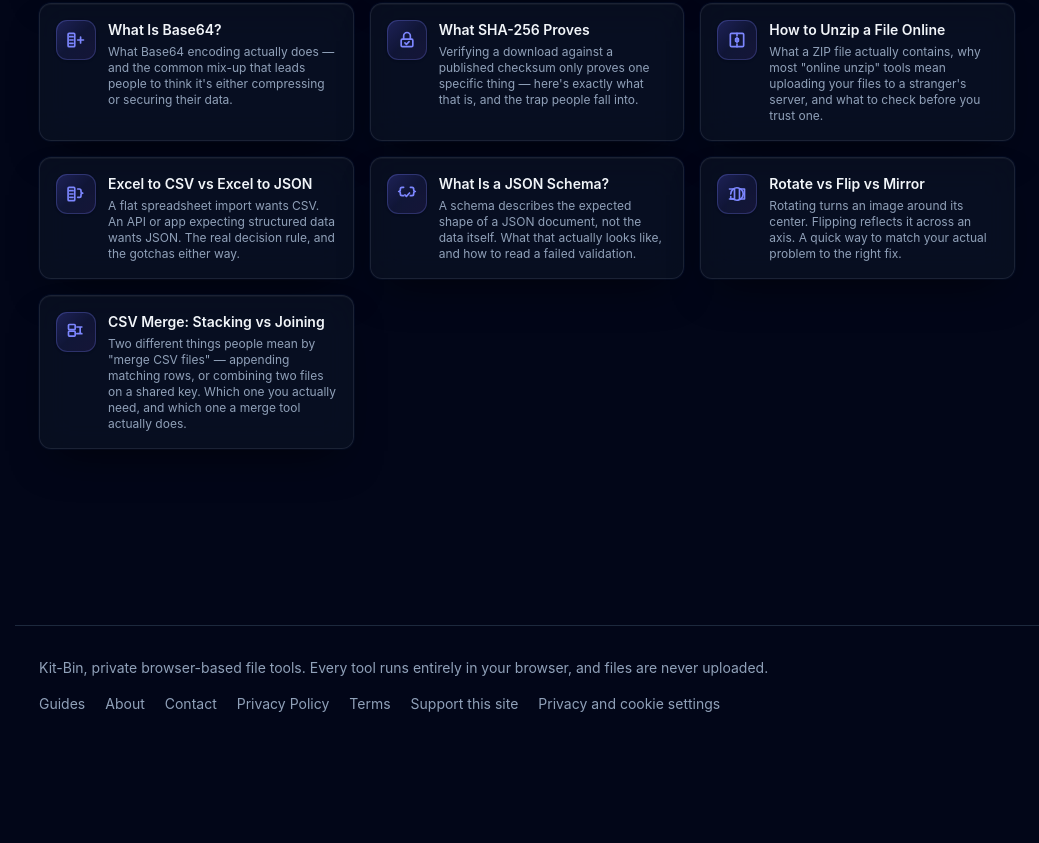
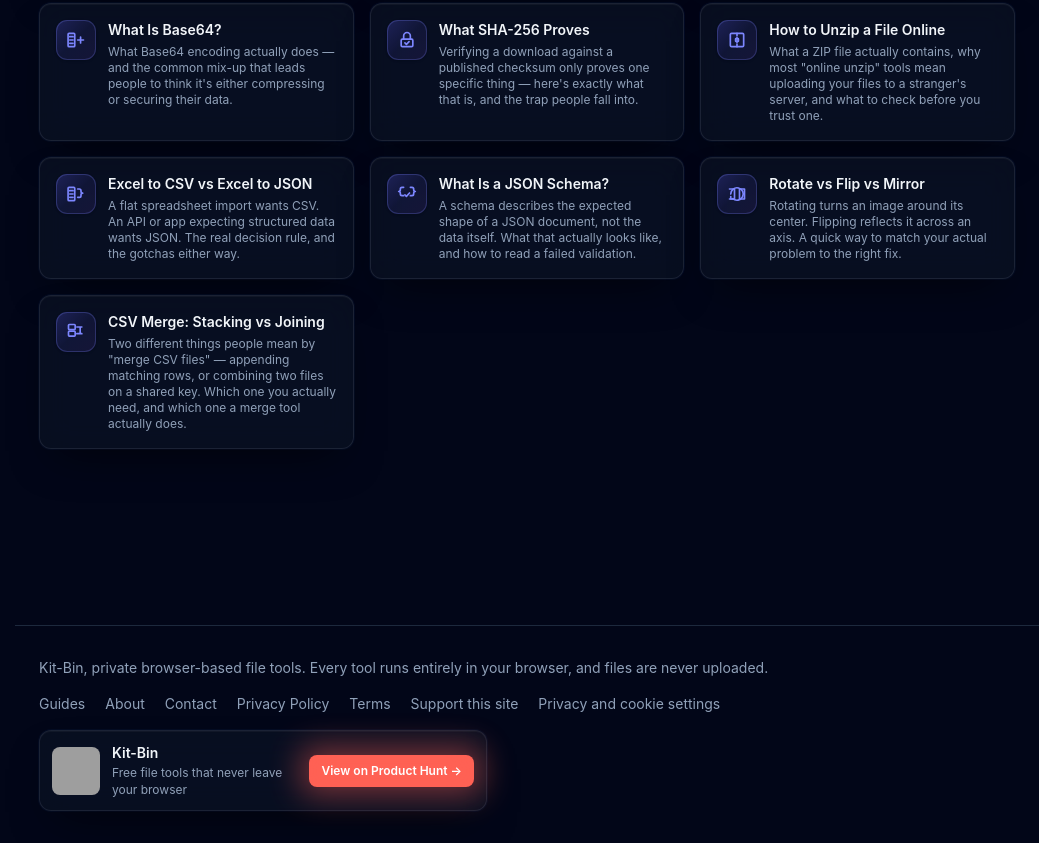
Before and after one commit to CodeCreatorManMike/Kit-Bin, an Astro site: page / in a window 1280 px wide. Shown: the part 10038-10881 px from the top of the page, without its empty margins (241-1280 px from the left). Before the commit the page ends 10784 px from the top, so only its background shows below. Built offline with nearby package versions, Linux system fonts and the light colour scheme; Astro itself is replaced by a stand-in of ours; grey boxes are pictures that could not be loaded.

Commit message:
seo: add theme-aware Product Hunt badge to site footer
Uses the existing .glass-panel/.btn-glow utilities from the recent UI
overhaul instead of introducing a parallel CSS-variable theming system,
so it automatically follows the site's real dark-mode mechanism (the
.dark class on <html>) rather than prefers-color-scheme guesswork.

```diff
--- a/src/components/Footer.astro
+++ b/src/components/Footer.astro
@@ -21,5 +21,28 @@ const links = [
       ))}
       <ConsentSettingsLink />
     </nav>
+
+    <a
+      href="https://www.producthunt.com/products/kit-bin?embed=true&utm_source=embed&utm_medium=post_embed"
+      target="_blank"
+      rel="noopener"
+      class="glass-panel group flex max-w-md items-center gap-3 rounded-xl p-3 no-underline transition-all duration-150 hover:border-primary/25 hover:shadow-[0_6px_16px_rgba(16,24,47,0.08)]"
+    >
+      <img
+        alt="Kit-Bin"
+        src="https://ph-files.imgix.net/c2d82ef9-e0ce-4269-9917-6445b9fd9c7b.png?auto=compress,format&codec=mozjpeg&cs=strip&fit=crop&h=80&w=80"
+        width="48"
+        height="48"
+        loading="lazy"
+        class="h-12 w-12 shrink-0 rounded-lg object-cover"
+      />
+      <span class="min-w-0 flex-1">
+        <span class="block truncate font-semibold text-ink dark:text-slate-100">Kit-Bin</span>
+        <span class="mt-0.5 line-clamp-2 text-xs leading-snug text-muted dark:text-slate-400">Free file tools that never leave your browser</span>
+      </span>
+      <span class="btn-glow shrink-0 whitespace-nowrap rounded-lg bg-[#ff6154] px-3 py-2 text-xs font-semibold text-white">
+        View on Product Hunt →
+      </span>
+    </a>
   </div>
 </footer>
```
